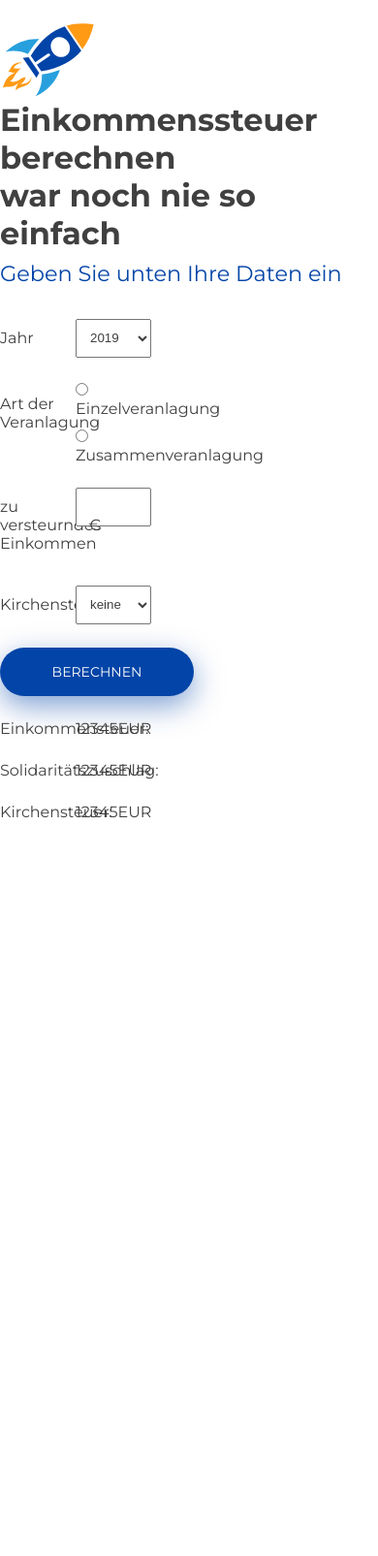
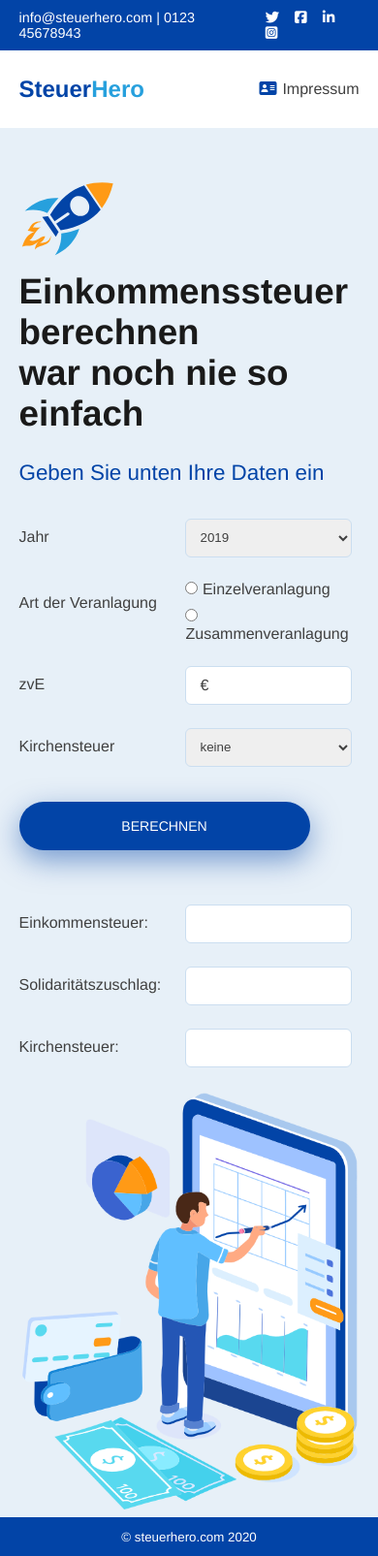
Before and after one commit to fran1904/einkommensteuerrechner, a plain HTML site: page index.html in a window 390 px wide. Shown: the whole page at 97% size. Before the commit the page ends 871 px from the top, so only its background shows below. Drawn offline with Linux system fonts and the light colour scheme.

Commit message:
styles complete

```diff
--- a/assets/css/style.sass
+++ b/assets/css/style.sass
@@ -1,5 +1,5 @@
 // fonts
-@import url('https://fonts.googleapis.com/css2?family=Montserrat:wght@400;700&display=swap');
+@import url('https://fonts.googleapis.com/css2?family=Montserrat:wght@400700&display=swap')
 
 // reset
 *
@@ -31,12 +31,12 @@ fieldset
 // variables
 
 $primary: hsl(216, 98%, 33%)
-$secondary: hsl(202, 100%, 72%)
+$secondary: hsl(200, 73%, 51%)
 $accent: hsl(34, 100%, 54%)
 $neutral: hsl(210, 56%, 94%)
 
 $headingFont: 'Montserrat', 'Helvetica', sans-serif
-$headingColor: hsl(0, 0%, 25%)
+$headingColor: hsl(0, 0%, 10%)
 $bodyFont: 'Montserrat', 'Helvetica', sans-serif
 $baseTxtColor: hsl(0, 0%, 25%)
 $baseLineHeight: 2.0
@@ -51,7 +51,8 @@ h1, h2, h3, h4, h5, h6
     color: $headingColor
     font-weight: 700
 h1
-    font-size: 2rem
+    font-size: 2.3rem
+    margin-bottom: 18px
 h2
     font-size: 1.25rem
 p
@@ -59,22 +60,67 @@ p
     line-height: $baseLineHeight
 
 // layout & spacing
+.container
+    margin: 0 5%
+div.social
+
+div.area-left, div.area-right
+    width: 49%
 .display-flex
     display: flex
-
 .mb
     margin-bottom: 24px
+div.left
+    width: 49%
+div.right
+    width: 49%
 
-div.left
-    width: 20%
-div.right
-    width: 20%
+// social
+.social
+    color: #ffffff
+    font-size: 0.9rem
+    background: $primary
+    padding: 10px 0
+    i
+        margin-left: 12px
+        &:hover
+            color: lighten($secondary, 25%)
+    > div
+        justify-content: space-between
 
 
-// styles
+// nav area
+.nav-area
+    justify-content: space-between
+    align-items: center
+    height: 80px
+    i
+        color: $primary
+        margin-right: 5px
+    div:nth-of-type(2)
+        a
+            transition: color .5s ease
+            &:hover
+                color: $secondary
+
+
+.logo
+    color: $primary
+    font-size: 1.5rem
+    font-weight: 700
+    span
+        color: $secondary
+
+// main styles
+main
+    background: $neutral
+    padding-top: 32px
+form
+    margin-bottom: 36px
 .rocket
     width: 100px
     height: auto
+    margin-bottom: 12px
 
 p.sub-title
     color: $primary
@@ -94,35 +140,48 @@ label[for=single]
 
 .jahr, .einkommen, .kirche
     padding: 10px 0
+
+input, select
+    border: 0
+    border-radius: 6px
+    border: 1px solid darken($neutral, 7%)
+
 .art
     padding: 14px 0
 
 a.btn
     display: inline-block
     text-align: center
-    width: 200px
+    width: 300px
     height: 50px
     line-height: 3.6
     text-transform: uppercase
-    font-size: 14px
-    margin-bottom: 24px
+    font-size: 0.88rem
+    margin-bottom: 56px
     border-radius: 30px
     color: #fff
     background: $primary
-    box-shadow: rgba(0, 68, 167, 0.5) 0px 10px 30px 0px;
+    box-shadow: rgba(0, 68, 167, 0.5) 0px 10px 30px 0px
     transition: background .5s ease
     &:hover
         background: lighten($primary, 10%)
 
 
+div.area-right
+    img
+        width: 100%
+        height: auto
 
+div.left.result
+    padding: 10px 0 !important
 
-
-
-
-
-
-
+div#result.right, div#soli.right, div#kirche.right
+    background: #ffffff
+    height: 40px
+    padding: 10px
+    color: $baseTxtColor
+    border-radius: 6px
+    border: 1px solid darken($neutral, 7%)
 
 
     // handle currency symbols
@@ -132,17 +191,30 @@ input#profit
 .input-icon
     position: relative
 
-.input-icon > i
-    position: absolute
-    display: block
-    transform: translate(0, -50%)
-    top: 50%
-    left: 7px
-    pointer-events: none
-    width: 25px
-    text-align: center
-    font-style: normal
+.input-icon
+    > i
+        position: absolute
+        display: block
+        transform: translate(0, -50%)
+        top: 50%
+        left: 7px
+        pointer-events: none
+        width: 25px
+        text-align: center
+        font-style: normal
 
-.input-icon > input
-    padding-left: 25px
-    padding-right: 0
+.input-icon
+    > input
+        padding-left: 25px
+        padding-right: 0
+
+
+
+    // footer
+footer
+    display: flex
+    justify-content: center
+    align-items: center
+    background: $primary
+    color: #ffffff
+    height: 40px
--- a/index.html
+++ b/index.html
@@ -6,26 +6,69 @@
         <link rel="stylesheet" href="assets/css/style.css" />
         <script src="https://kit.fontawesome.com/08168b175b.js" crossorigin="anonymous"></script>
         <title>SteuerHero</title>
+        <style>
 
+@media only screen and (max-width: 887px) {
+    div.content{
+        flex-direction: column;
+    }
+    div.area-right{
+        width: 100%;
+    }
+    div.area-left{
+        width: 100%;
+    }
+}
+        </style>
     </head>
     <body>
+        <header>
+
+            <!-- social -->
+<div class="social">
+    <div class="container display-flex">
+        <div><span>info@steuerhero.com</span>  |  <span>0123 45678943</span></div>
+
 
                 <div>
+                    <a href="#"><i class="fab fa-twitter"></i></a>
+                    <a href="#"><i class="fab fa-facebook-square"></i></a>
+                    <a href="#"><i class="fab fa-linkedin-in"></i></a>
+                    <a href="#"><i class="fab fa-instagram-square"></i></a>
+                </div>
 
+    </div>
+</div>
+<!-- /social -->
 
+<!-- nav area -->
 
+    <div class="container display-flex nav-area">
 
+    <div>
+        <a href="#" class="logo">Steuer<span>Hero</span></a>
+    </div>
+                <div>
+                    <i class="fas fa-address-card fa-fw"></i><a href="#">Impressum</a>
+
+                </div>
+    </div>
+
+        </header>
+        <main>
+            <div class="container">
+
+                <div class="display-flex content">
+                    <!-- area-left -->
+                    <div class="area-left">
                         <!-- form area -->
                     <img src="assets/img/my-tax-rocket.svg" alt="rocket" class="rocket">
                     <h1>Einkommenssteuer berechnen<br>war noch nie so einfach</h1>
                     <p class="sub-title">Geben Sie unten Ihre Daten ein</p>
-      <form action="return false">
+                    <form>
                         <div>
-
                             <div class="display-flex mb">
-
                                 <div class="left jahr">Jahr</div>
-
                                 <div class="right">
                                     <select id="year" name="year">
                                         <option value="2020">2020</option>
@@ -34,7 +77,6 @@
                                     </select>
                                 </div>
                             </div>
-
                             <div class="display-flex mb">
                                 <div class="left art">Art der Veranlagung</div>
                                 <div class="right">
@@ -45,7 +87,6 @@
                                         value="single"
                                         />
                                     <label for="single">Einzelveranlagung</label><br />
-
                                     <input
                                         type="radio"
                                         id="couple"
@@ -55,12 +96,10 @@
                                     <label for="couple">Zusammenveranlagung</label>
                                 </div>
                             </div>
-
                             <div class="display-flex mb">
-            <div class="left einkommen">zu versteurndes Einkommen</div>
+                                <div class="left einkommen">zvE</div>
                                 <div class="right input-icon"><input type="number" id="profit" name="profit"><i>€</i></div>
                             </div>
-
                             <div class="display-flex mb">
                                 <div class="left kirche">Kirchensteuer</div>
                                 <div class="right">
@@ -71,107 +110,37 @@
                                     </select>
                                 </div>
                             </div>
+                        </div>
                     </form>
-
                     <a href="#" class="btn" onclick="calculateTax()">Berechnen</a>
+                    <!-- end form area -->
+                    <!-- result -->
+                    <div class="display-flex mb">
+                    <div class="left result">Einkommensteuer:</div> <div class="right" id="result"></div>
+                    </div>
+                    <div class="display-flex mb">
+                    <div class="left result">Solidaritätszuschlag:</div>  <div class="right" id="soli"></div>
+                    </div>
+                    <div class="display-flex mb">
+                    <div class="left result">Kirchensteuer:</div>
+                    <div class="right" id="kirche"></div>
+                    </div>
+                    <!-- / result -->
                     </div>
 
-    <!-- end form area -->
-
-    <!-- result -->
-    <div class="display-flex mb">
-      <div class="left">Einkommensteuer:</div> <div class="right" id="result">12345EUR</div>
+                    <div class="area-right">
+                        <img src="assets/img/finance.png" alt="steuer icons">
                     </div>
-
-    <div class="display-flex mb">
-        <div class="left">Solidaritätszuschlag:</div>  <div class="right" id="soli"> 12345EUR</div>
                 </div>
-
-    <div class="display-flex mb">
-        <div class="left">Kirchensteuer:</div>
-        <div class="right" id="kirche">12345EUR</div>
-    </div>
-    <!-- / result -->
 
 
 
-    <script>
-      function calculateTax() {
-        let taxYear = parseInt(document.getElementById("year").value)
-        let assessmentType = document.querySelector("input[name=assessment-type]:checked").value
-        let taxableIncome = parseInt(document.getElementById("profit").value)
-        let kirchensteuerRate = parseInt(document.getElementById("k-steuer").value)
-        let taxLiability;
-        let soli;
-        let kirchensteuer;
 
-        if (assessmentType === "couple") {
-          taxableIncome /= 2;
-        }
 
-switch(taxYear) {
-    case 2020: {
-        if (taxableIncome <= 9408) {
-            taxLiability = 0;
-          } else if (taxableIncome >= 9409 && taxableIncome <= 14532) {
-            let y = (taxableIncome - 9408) / 10000;
-            taxLiability = (972.87 * y + 1400) * y;
-          } else if (taxableIncome >= 14533 && taxableIncome <= 57051) {
-            let z = (taxableIncome - 14532) / 10000;
-            taxLiability = (212.02 * z + 2397) * z + 972.79;
-          } else if (taxableIncome >= 57052 && taxableIncome <= 270500) {
-            taxLiability = 0.42 * taxableIncome - 8963.74;
-          } else if (taxableIncome >= 270501) {
-            taxLiability = 0.45 * taxableIncome - 17078.74;
-          }
-    break;
-    }
-    case 2019: {
-        if (taxableIncome <= 9168) {
-            taxLiability = 0;
-          } else if (taxableIncome >= 9169 && taxableIncome <= 14254) {
-            let y = (taxableIncome - 9168) / 10000;
-            taxLiability = (980.14 * y + 1400) * y;
-          } else if (taxableIncome >= 14255 && taxableIncome <= 55960) {
-            let z = (taxableIncome - 14254) / 10000;
-            taxLiability = (216.06 * z + 2397) * z + 965.58;
-          } else if (taxableIncome >= 55961 && taxableIncome <= 265326) {
-            taxLiability = 0.42 * taxableIncome - 8780.9;
-          } else if (taxableIncome >= 265327) {
-            taxLiability = 0.45 * taxableIncome - 16740.68;
-          }
-    break;
-    }
-    case 2018: {
-        if (taxableIncome <= 9000) {
-            taxLiability = 0;
-          } else if (taxableIncome >= 9001 && taxableIncome <= 13996) {
-            let y = (taxableIncome - 9000) / 10000;
-            taxLiability = (997.8 * y + 1400) * y;
-          } else if (taxableIncome >= 13997 && taxableIncome <= 54949) {
-            let z = (taxableIncome - 13996) / 10000;
-            taxLiability = (220.13 * z + 2397) * z + 948.49;
-          } else if (taxableIncome >= 54950 && taxableIncome <= 260532) {
-            taxLiability = 0.42 * taxableIncome - 8621.75;
-          } else if (taxableIncome >= 260553) {
-            taxLiability = 0.45 * taxableIncome - 16437.7;
-          }
-    break;
-    }
-}
-        // Zusammenveranlagung, Soli und KSt.
-        if (assessmentType === "couple") {
-          taxLiability *= 2;
-        }
 
-        soli = taxLiability * 0.055
-        kirchensteuer = taxLiability * (kirchensteuerRate / 100)
-
-        // Output
-        document.getElementById("result").innerHTML = taxLiability.toFixed(0) + ' €'
-        document.getElementById('soli').innerHTML = soli.toFixed(0) + ' €'
-        document.getElementById('kirche').innerHTML = kirchensteuer.toFixed(0) + ' €'
-      }
-    </script>
+            </div>
+        </main>
+        <footer> <small>&copy; steuerhero.com 2020</small></footer>
+        <script src="assets/js/main.js"></script>
     </body>
 </html>
```
Also changed, not shown: assets/js/main.js (added, +79 -0 lines), assets/css/style.css, assets/img/finance.png (added), assets/img/finance.svg (added), assets/img/steuerhero.png (deleted), 3 other files. Lines whose indentation alone changed are shown as unchanged.
